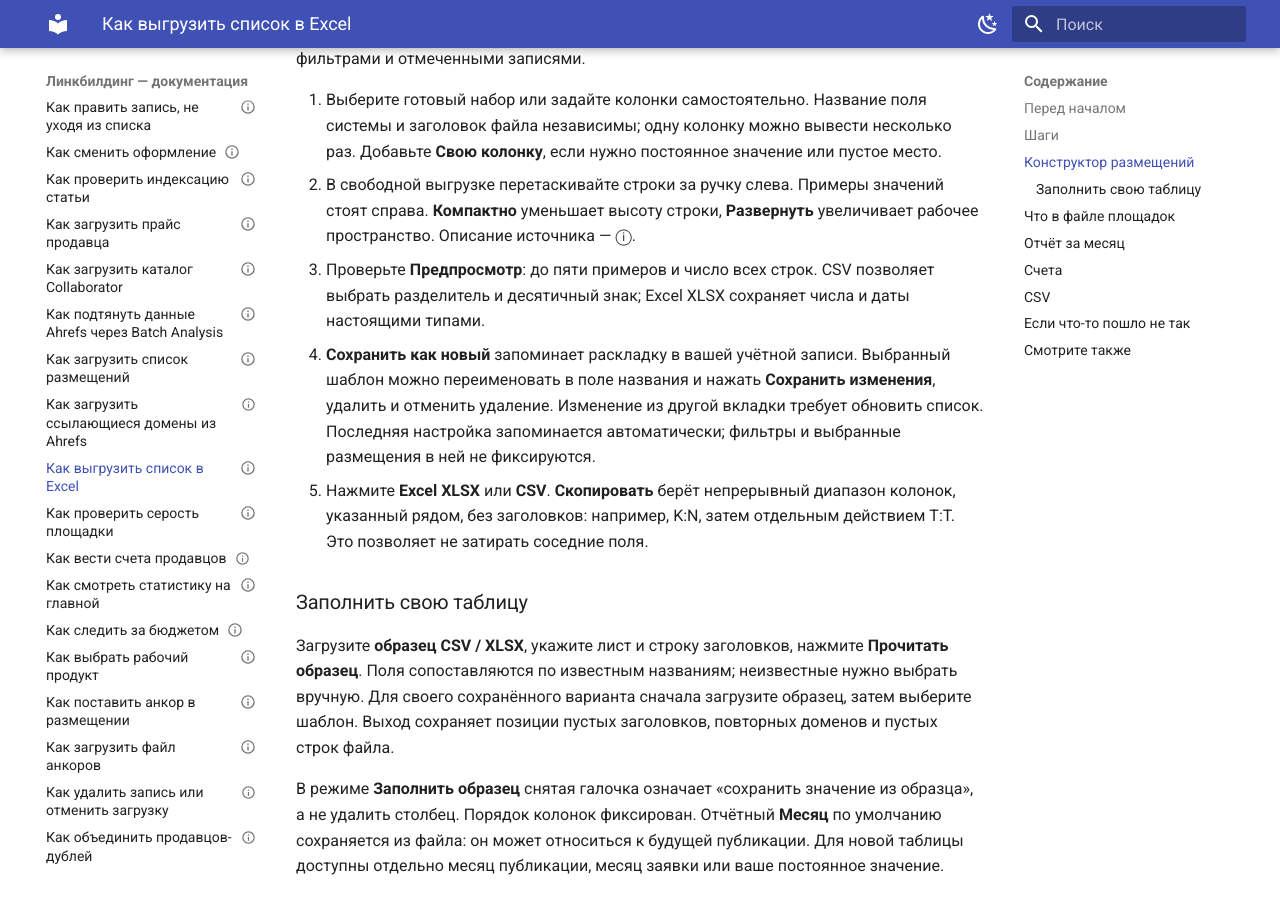
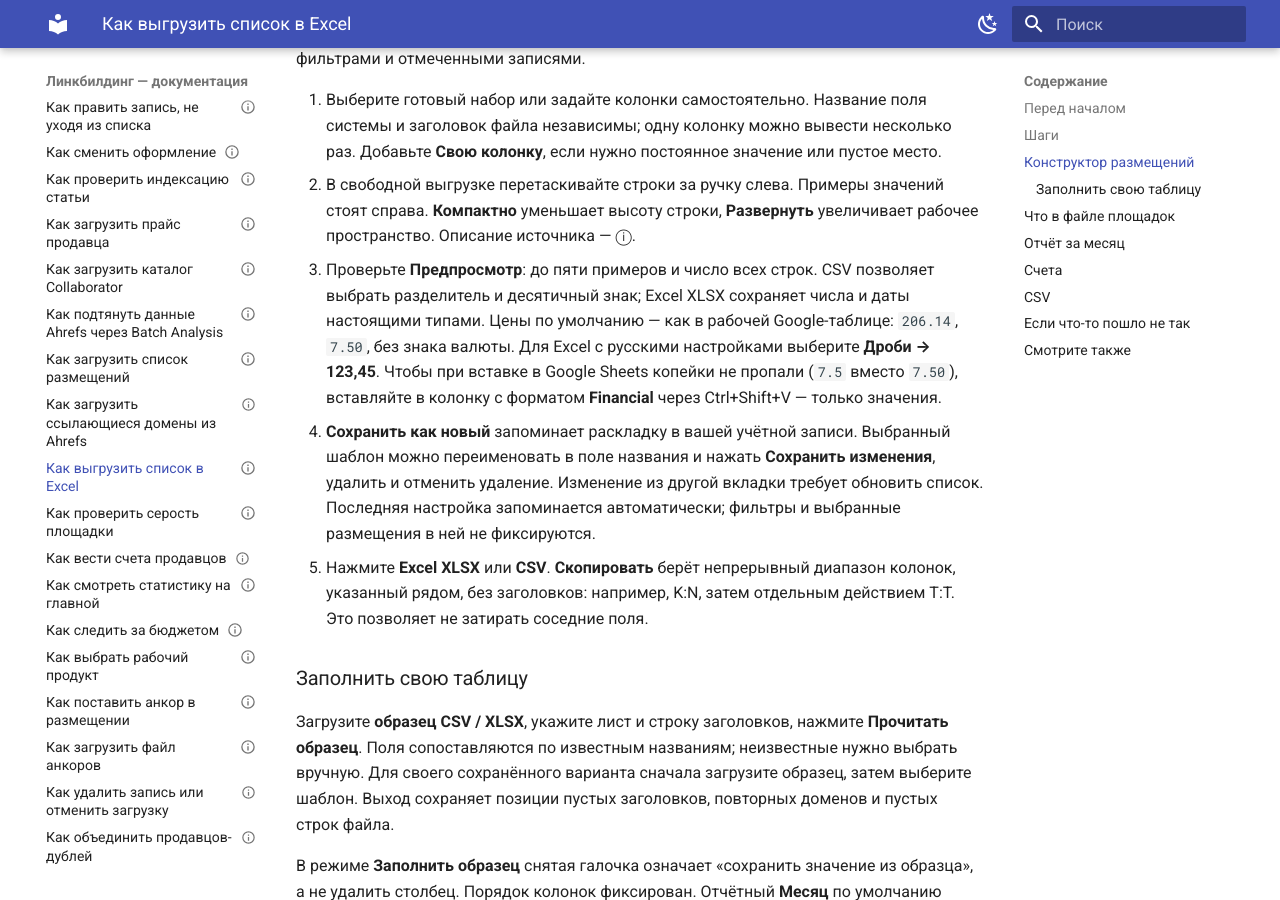
Before and after one commit to EvolDev/seo-system, an MkDocs documentation site: the page built from user-docs/how-to/export-to-excel.md, in a window 1280 px wide and 900 px high, scrolled down 1221 px. Built offline with MkDocs 1.6.1 and Material for MkDocs 9.7.7, drawn with Linux system fonts in a browser that asks for light colours.

Commit message:
fix(E1-06): конструктор выгрузки — цены с точкой, как в Google-таблице
«Дроби» по умолчанию 123.45: цена в CSV, при копировании и в предпросмотре —
206.14, 7.50, без знака валюты, как в рабочей таблице с форматом Financial;
Google Sheets с американскими настройками вставляет её числом, а не текстом.
Запятая (123,45) — на выбор, для Excel с русскими настройками.

Co-Authored-By: Claude Opus 5.5 <noreply@anthropic.com>

```diff
--- a/config/static/seo/export-designer.js
+++ b/config/static/seo/export-designer.js
@@ -19,7 +19,7 @@ let state=local(bootstrap.config),profiles=bootstrap.profiles,toastTimer,activeT
 let drag=null,expandedPlaceholder=null,token='',decisions={},preview=null,examples={},sampleName='',selectedProfile=null,deletedProfile=null,draftTimer,previewTimer,requestNumber=0,previewController=null;
 const reducedMotion=matchMedia('(prefers-reduced-motion: reduce)');
 function notify(t){$('toast').textContent=t;$('toast').hidden=false;clearTimeout(toastTimer);toastTimer=setTimeout(()=>$('toast').hidden=true,6000)}
-function config(){return {version:1,mode:state.mode,order:state.order,columns:state.cols,delimiter:state.delimiter||';',decimal:state.decimal||','}}
+function config(){return {version:1,mode:state.mode,order:state.order,columns:state.cols,delimiter:state.delimiter||';',decimal:state.decimal||'.'}}
 function formData(action,extra={}){const f=new FormData();f.set('csrfmiddlewaretoken',$('csrf-form').querySelector('input').value);f.set('action',action);f.set('payload',JSON.stringify({config:config(),token,decisions,...extra}));bootstrap.ids.forEach(id=>f.append('ids',id));f.set('select_across',bootstrap.select_across);return f}
 async function api(action,extra={},body=null,signal=null){const response=await fetch(location.href,{method:'POST',body:body||formData(action,extra),signal,credentials:'same-origin'});if(!response.ok){let message='Не удалось выполнить запрос.';try{message=(await response.json()).error||message}catch{}throw Error(message)}return response}
 function persist(){clearTimeout(draftTimer);draftTimer=setTimeout(()=>api('draft').catch(e=>notify('Настройки не сохранены: '+e.message)),650)}
@@ -48,7 +48,7 @@ function renderPreview(){const headers=preview?.headers||outputCols().map(c=>c.h
 function renderIssues(){const issues=preview?.issues||[];$('issues').innerHTML=issues.length?issues.map(issue=>`<div class="card"><b>Строка ${issue.line} · ${esc(issue.domain)}</b><p>${esc(issue.reason)}</p><select class="issue-choice" data-line="${issue.line}" aria-label="Решение для строки ${issue.line}"><option value="">Выбрать действие…</option><option value="keep">Сохранить строку из образца</option><option value="exclude">Исключить строку · изменится порядок</option>${issue.candidates.map(c=>`<option value="match:${c.id}">ID ${c.id} · ${esc(c.seller||'без продавца')} · ${esc(c.url||'без статьи')}</option>`).join('')}</select></div>`).join(''):'<div class="card">Все строки сопоставлены. Проверить можно предпросмотр и число строк перед выгрузкой.</div>'}
 async function refreshPreview(){clearTimeout(previewTimer);const number=++requestNumber;previewController?.abort();previewController=new AbortController();try{const response=await api('preview',{},null,previewController.signal),result=await response.json();if(number!==requestNumber)return false;preview=result;examples=result.examples;$('example-domain').textContent='Пример · '+(result.domain||'нет строк');if(!drag)renderColumns();renderPreview();renderIssues();$('server-status').textContent=result.issues.length?`Нужно разобрать ${result.issues.length} строк. Открой «Проверка строк».`:`Готово: ${result.count} строк, ${result.headers.length} колонок. Предпросмотр показывает до 5 примеров.`;$('server-status').classList.toggle('ready',!result.issues.length);$('summary').textContent=`${result.headers.length} колонок · ${result.count} строк`;$('snapshot').textContent='Данные проверены '+new Date().toLocaleTimeString('ru-RU');return !result.issues.length}catch(e){if(e.name==='AbortError')return false;preview=null;$('server-status').textContent=e.message;$('server-status').classList.remove('ready');return false}}
 function renderPresets(){const defs=[['template','Как в моей таблице','34 колонки · порядок A:AH'],['anchors','Анкоры и ссылки','Домен + две пары ссылок'],['metrics','Метрики площадок','Домен, трафик, DR, ключи']];$('presets').innerHTML=defs.map(([id,title,note])=>`<button class="seo-btn preset ${state.title===title||id==='template'&&state.title==='Как в твоей таблице'?'active':''}" data-preset="${id}"><b>${title}</b><small>${note}</small></button>`).join('');$('savedlist').innerHTML=profiles.map((p,i)=>`<button class="seo-btn preset ${state.title===p.name?'active':''}" data-saved="${i}"><b>${esc(p.name)}</b><small>Личный вариант · ${p.config.columns.filter(c=>c.enabled||p.config.mode==='template').length} колонок</small></button>`).join('')}
-function render(){const templ=state.mode==='template';$('mode').value=state.mode;$('roworder').value=state.order;$('csv-separator').value=state.delimiter||';';$('csv-decimal').value=state.decimal||',';$('profiletitle').textContent=state.title;$('modehelp').textContent=templ?'Снять галочку = оставить значение из образца. Все позиции сохраняются.':'Снять галочку = убрать колонку. Перетаскивай строки за ⠿; можно добавить своё поле.';$('checkheading').textContent=templ?'Обновить':'Включить';$('addcol').hidden=templ;$('roworder').disabled=templ;$('summary').textContent=`${outputCols().length} колонок · обновление предпросмотра`;$('colcount').textContent=outputCols().length;$('snapshot').textContent='Текущий отбор · '+bootstrap.count+' размещений';$('download').disabled=!outputCols().length;$('copy').disabled=!outputCols().length;$('scope-count').textContent=bootstrap.count+' размещений';$('replace-profile').hidden=!selectedProfile;$('delete-profile').hidden=!selectedProfile;$('restore-profile').hidden=!deletedProfile;renderColumns();renderPreview();renderPresets()}
+function render(){const templ=state.mode==='template';$('mode').value=state.mode;$('roworder').value=state.order;$('csv-separator').value=state.delimiter||';';$('csv-decimal').value=state.decimal||'.';$('profiletitle').textContent=state.title;$('modehelp').textContent=templ?'Снять галочку = оставить значение из образца. Все позиции сохраняются.':'Снять галочку = убрать колонку. Перетаскивай строки за ⠿; можно добавить своё поле.';$('checkheading').textContent=templ?'Обновить':'Включить';$('addcol').hidden=templ;$('roworder').disabled=templ;$('summary').textContent=`${outputCols().length} колонок · обновление предпросмотра`;$('colcount').textContent=outputCols().length;$('snapshot').textContent='Текущий отбор · '+bootstrap.count+' размещений';$('download').disabled=!outputCols().length;$('copy').disabled=!outputCols().length;$('scope-count').textContent=bootstrap.count+' размещений';$('replace-profile').hidden=!selectedProfile;$('delete-profile').hidden=!selectedProfile;$('restore-profile').hidden=!deletedProfile;renderColumns();renderPreview();renderPresets()}
 function changed(){preview=null;persist();render();clearTimeout(previewTimer);previewTimer=setTimeout(refreshPreview,350)}
 function activate(name){if(drag)finishDrag(false);activeTab=name;if(name==='preview')refreshPreview();root.querySelectorAll('[data-tab]').forEach(b=>{const selected=b.dataset.tab===name;b.setAttribute('aria-selected',selected);b.tabIndex=selected?0:-1;$('panel-'+b.dataset.tab).hidden=!selected})}
 root.querySelectorAll('[data-tab]').forEach(b=>{b.addEventListener('click',()=>activate(b.dataset.tab));b.addEventListener('keydown',e=>{const names=['columns','preview','issues'];if(!['ArrowLeft','ArrowRight','Home','End'].includes(e.key))return;e.preventDefault();const index=e.key==='Home'?0:e.key==='End'?2:(names.indexOf(activeTab)+(e.key==='ArrowRight'?1:2))%3;activate(names[index]);$('tab-'+names[index]).focus()})});
--- a/user-docs/how-to/export-to-excel.md
+++ b/user-docs/how-to/export-to-excel.md
@@ -65,7 +65,11 @@ tags: [выгрузка, excel, отчёт, площадки, размещени
    **Развернуть** увеличивает рабочее пространство. Описание источника — ⓘ.
 3. Проверьте **Предпросмотр**: до пяти примеров и число всех строк. CSV
    позволяет выбрать разделитель и десятичный знак; Excel XLSX сохраняет
-   числа и даты настоящими типами.
+   числа и даты настоящими типами. Цены по умолчанию — как в рабочей
+   Google-таблице: `206.14`, `7.50`, без знака валюты. Для Excel с русскими
+   настройками выберите **Дроби → 123,45**. Чтобы при вставке в Google
+   Sheets копейки не пропали (`7.5` вместо `7.50`), вставляйте в колонку с
+   форматом **Financial** через Ctrl+Shift+V — только значения.
 4. **Сохранить как новый** запоминает раскладку в вашей учётной записи.
    Выбранный шаблон можно переименовать в поле названия и нажать
    **Сохранить изменения**, удалить и отменить удаление. Изменение из другой
```
Also changed, not shown: other parts of user-docs/how-to/export-to-excel.md (+1 -1 lines), user-docs/changelog.md (+9 -1 lines), 3 other files.
